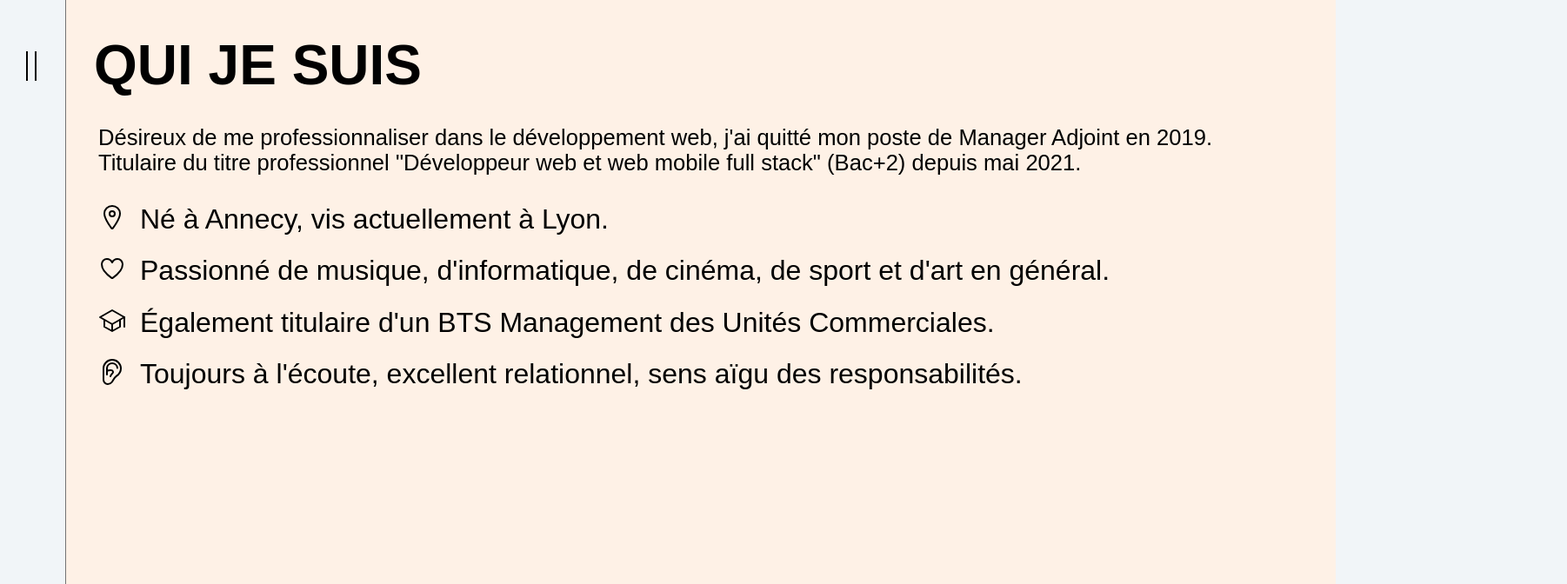
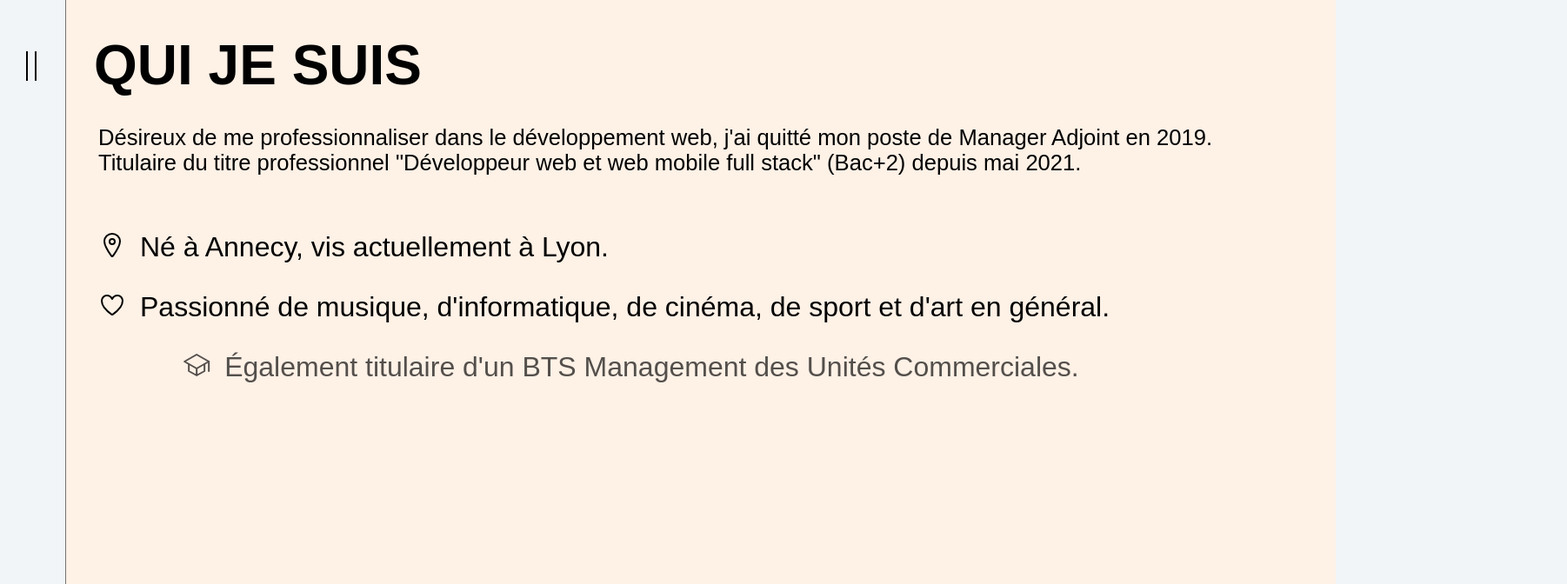
Before and after one commit to idrissdiakite/portfolio-react, a React (Create React App) app: page /presentation in a window 1536 px wide. Shown: the top 672 px of the page at 87% size, 1802 px wide, since content can reach past the window. Built offline with nearby package versions, Linux system fonts and the light colour scheme; a web font is replaced by a local one.

Commit message:
UI/UX + Framer motion

```diff
--- a/src/components/Infos/index.jsx
+++ b/src/components/Infos/index.jsx
@@ -11,6 +11,7 @@ import {
   IoMusicalNotesOutline,
   IoPawOutline,
   IoSunnyOutline,
+  IoStarOutline
 } from "react-icons/io5";
 
 import "./style.scss";
@@ -43,21 +44,26 @@ const infos = [
   },
   {
     id: 6,
-    icon: <IoMusicalNotesOutline className="icon" />,
-    text: <span>Mélomane de naissance et curator sur <a href="https://open.spotify.com/user/ilovethistrack.com?si=9ca1553a0af04aec" target="_blank" rel="noreferrer">Spotify</a>.</span>,
+    icon: <IoStarOutline className="icon" />,
+    text: "Goût prononcé pour le travail en équipe, l'UI/UX et les raclettes en été.",
   },
   {
     id: 7,
+    icon: <IoMusicalNotesOutline className="icon" />,
+    text: <span>Mélomane de naissance et accessoirement curator sur <a href="https://open.spotify.com/user/ilovethistrack.com?si=9ca1553a0af04aec" target="_blank" rel="noreferrer">Spotify</a>.</span>,
+  },
+  {
+    id: 8,
+    icon: <IoStopwatchOutline className="icon" />,
+    text: "Sportif, cours une à deux fois par semaine.",
+  },
+  {
+    id: 9,
     icon: <IoEarthOutline className="icon" />,
     text: "A vécu 6 mois à Londres et déjà visité 4 continents différents.",
   },
   {
-    id: 8,
-    icon: <IoStopwatchOutline className="icon" />,
-    text: "Très sportif, cours une à deux fois par semaine .",
-  },
-  {
-    id: 9,
+    id: 10,
     icon: <IoPawOutline className="icon" />,
     text: "Papa d'un petit Beagle croisé Jagd Terrier.",
   },
@@ -75,7 +81,7 @@ const Infos = () => {
       >
         <p>
           Désireux de me professionnaliser dans le développement web, j'ai
-          quitté mon poste de Manager Adjoint en 2019. Titulaire du titre
+          quitté mon poste de Manager Adjoint en 2019. <span> <br /> </span>Titulaire du titre
           professionnel "Développeur web et web mobile full stack" (Bac+2)
           depuis mai 2021.
         </p>
@@ -117,17 +123,21 @@ const container = {
     opacity: 1,
     scale: 1,
     transition: {
-      delayChildren: 2,
+      delayChildren: 3,
       staggerChildren: 1,
     },
   },
 };
 
 const item = {
-  hidden: { y: 0, opacity: 0 },
+  hidden: { x: 300, opacity: 0 },
   visible: {
-    y: 0,
+    x: 0,
     opacity: 1,
+    transition: {
+      ease: [0.6, 0.01, -0.05, 0.95],
+      duration: 1.6
+    },
   },
 };
 
--- a/src/components/Infos/style.scss
+++ b/src/components/Infos/style.scss
@@ -3,8 +3,11 @@
 .infos {
   .header p {
     font-weight: 400;
-    // font-size: 1.1rem;
     text-align: justify;
+
+    span {
+      display: none;
+    }
   }
 
   ul {
@@ -23,7 +26,7 @@
 
       a {
         color: $color-3;
-        font-weight: 400;
+        text-decoration: underline;
       }
     }
   }
@@ -73,6 +76,26 @@
   }
 }
 
+@media screen and (min-width: 1440px) {
+  .infos .header p {
+    span {
+      display: contents;
+    }
+  }
+
+  .infos ul {
+    margin-top: 4rem;
+
+    li {
+      margin-bottom: 2rem;
+
+      p {
+        font-size: 2rem;
+      }
+    }
+  }
+}
+
 @media screen and (min-width: 1680px) {
   .infos .header p {
     font-size: 1.9rem;
```
Also changed, not shown: src/components/Jobs/style.scss (line endings or trailing spaces).
